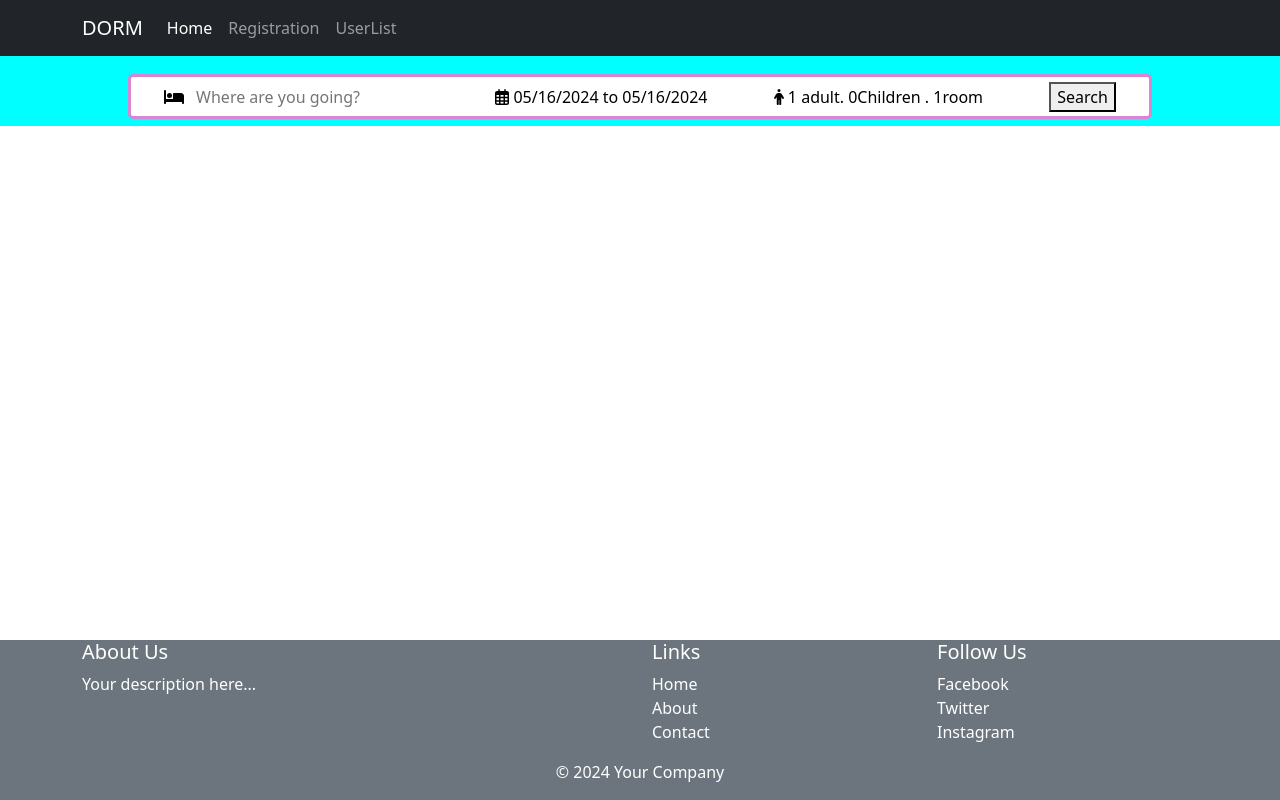
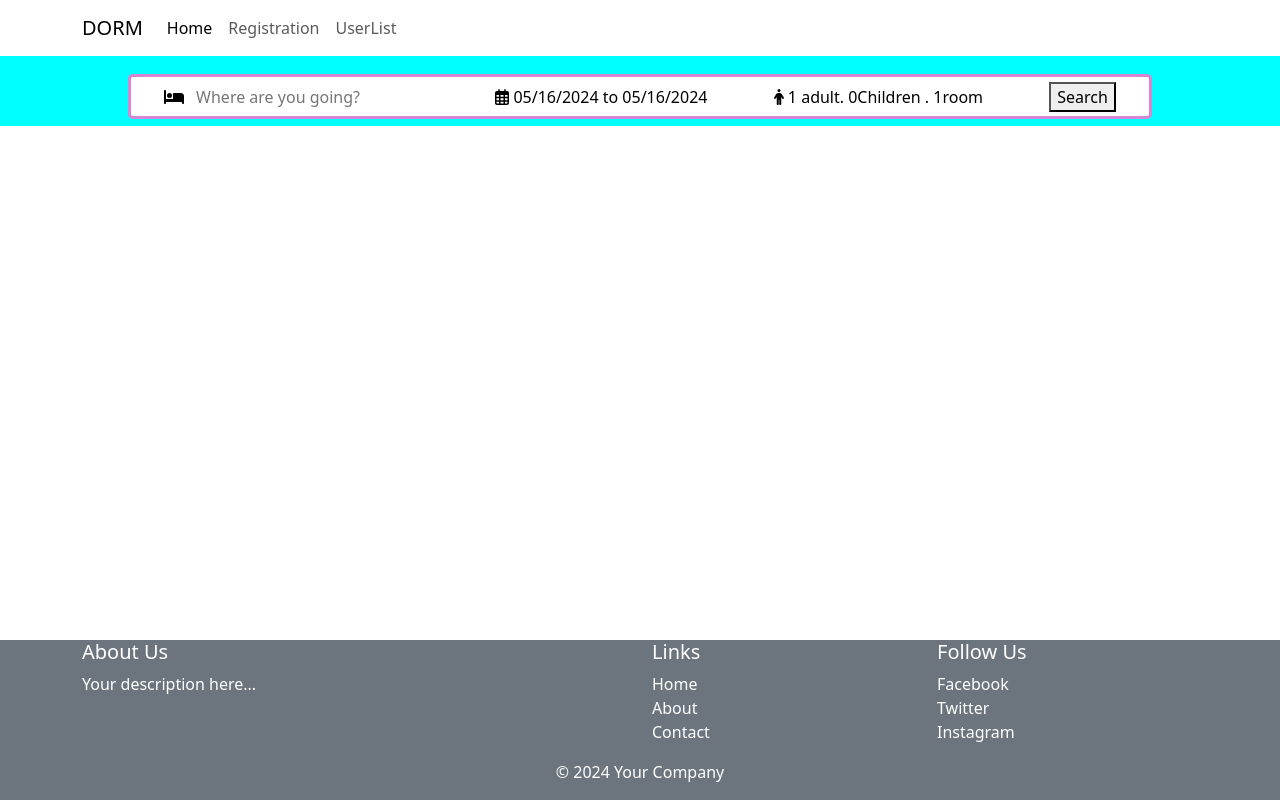
Before and after one commit to AratiSomwanshi/Mini-Project, a React (Create React App) app in the folder dorm/: page / in a window 1280 px wide. Built offline with nearby package versions, Linux system fonts and the light colour scheme.

Commit message:
Update NavigationBar.jsx

```diff
--- a/dorm/src/Components/NavigationBar.jsx
+++ b/dorm/src/Components/NavigationBar.jsx
@@ -5,7 +5,7 @@ import { BASE_ROUTE, REGISTRATION_ROUTE, USER_LIST_ROUTE } from "../constants/Ap
 import {  Container,Nav , Navbar} from "react-bootstrap";
 export function NavigationBar() {
     return (
-        <Navbar expand="lg" bg="dark" data-bs-theme="dark">
+        <Navbar expand="lg" >
             <Container>
                 <Navbar.Brand href="#home">DORM </Navbar.Brand>
                 <Navbar.Toggle aria-controls="basic-navbar-nav" />
```
